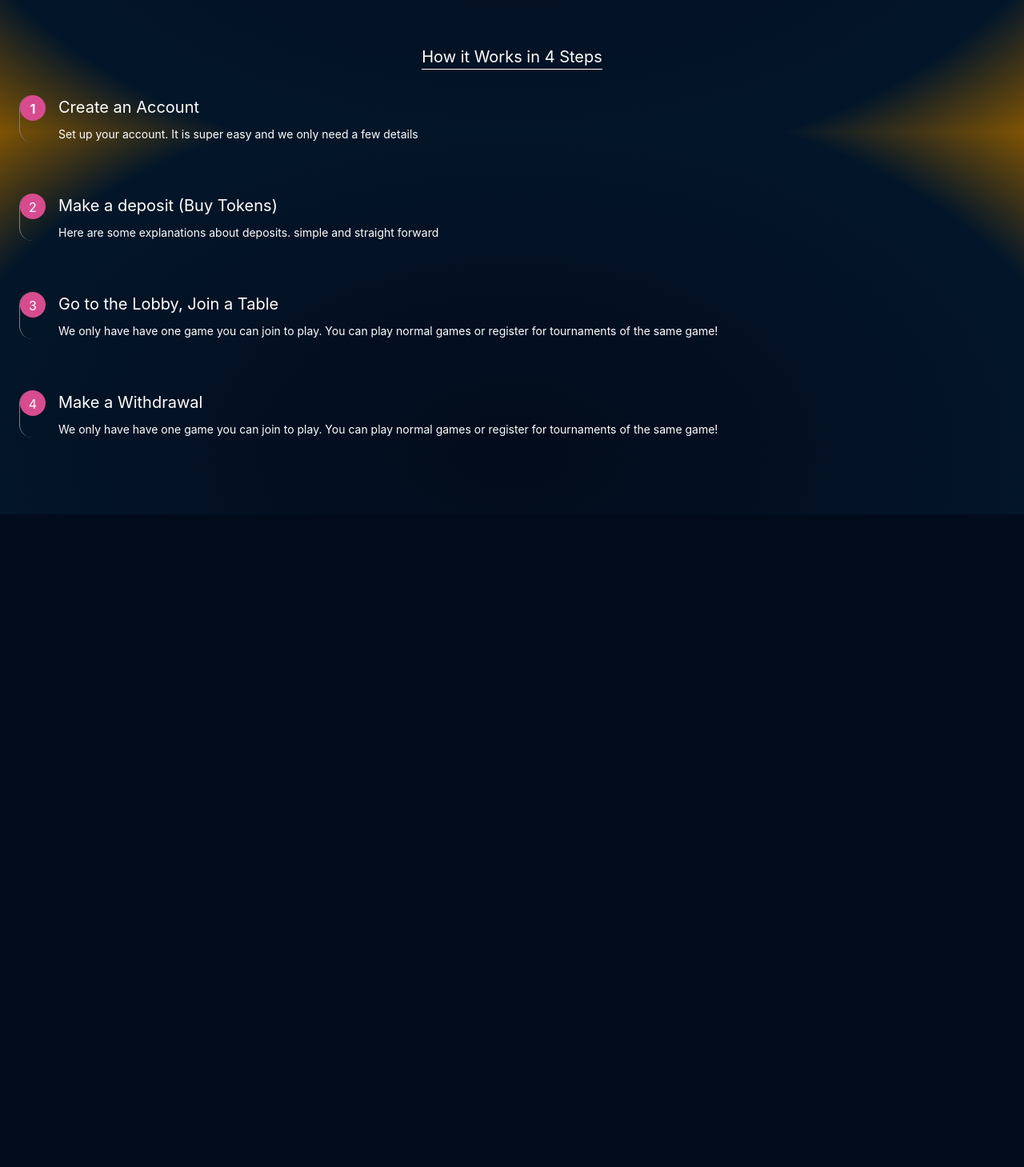
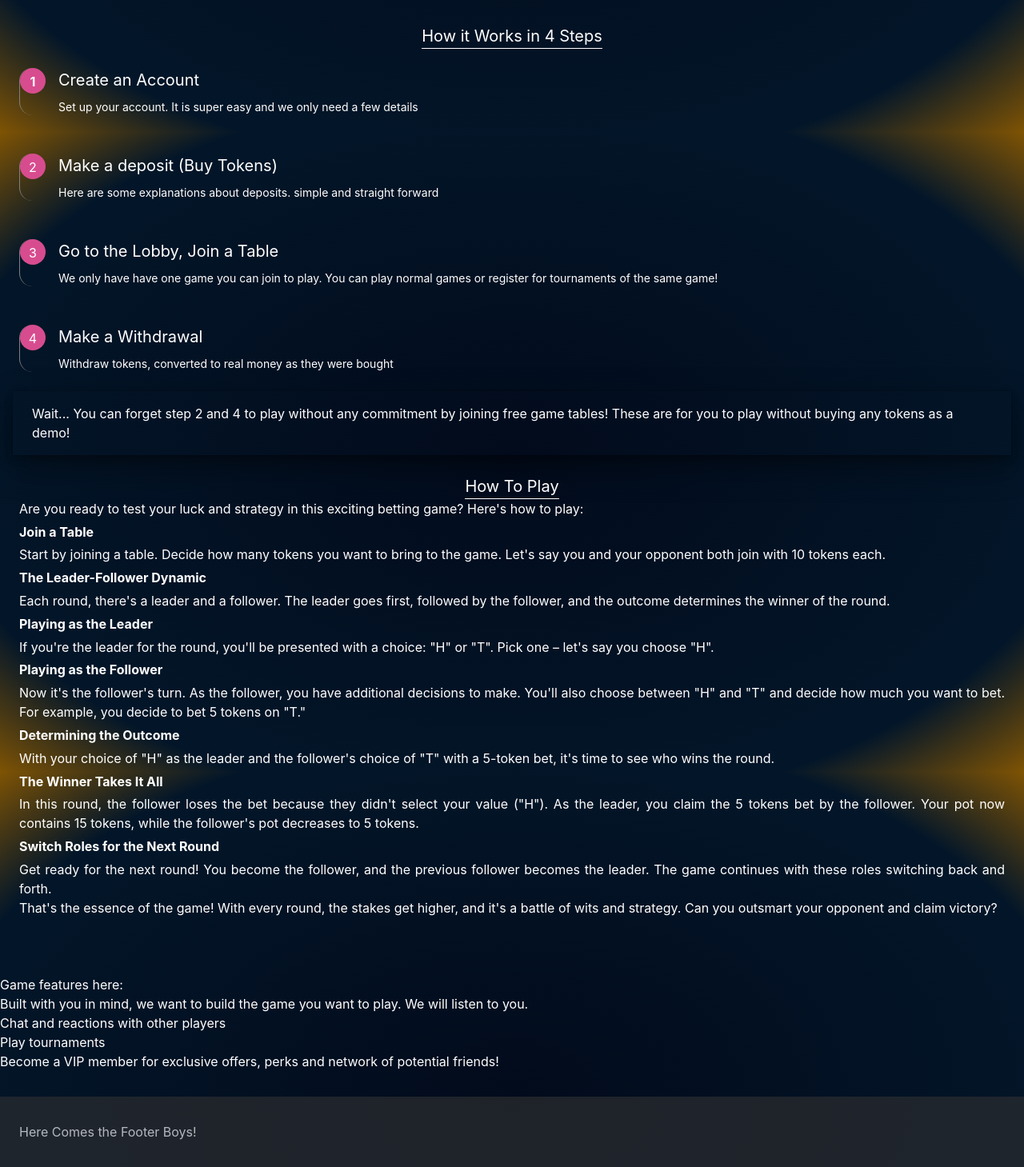
Before and after one commit to MackKaputo/simplewin-website, a Next.js app: page / in a window 1280 px wide. Shown: the part 635-2094 px from the top of the page at 80% size. Before the commit the page ends 1278 px from the top, so only its background shows below. Built offline with nearby package versions, Linux system fonts and the light colour scheme.

Commit message:
Deploy setup

```diff
--- a/app/layout.tsx
+++ b/app/layout.tsx
@@ -4,6 +4,7 @@ import { ChakraProvider } from '@chakra-ui/react'
 import NavBar from '@/components/NavBar'
 import { backgroundColors } from './colors'
 import styles from "./main.module.css"
+import Footer from '@/components/Footer'
 
 const inter = Inter({ subsets: ['latin'] })
 
@@ -25,6 +26,7 @@ export default function RootLayout({
         <ChakraProvider>
           <NavBar />
           {children}
+          <Footer />
         </ChakraProvider>
       </body>
     </html>
--- a/app/page.tsx
+++ b/app/page.tsx
@@ -1,11 +1,15 @@
+import Features from '@/components/Features'
 import HeroSection from '@/components/HeroSection'
 import HowItWorks from '@/components/HowItWorks'
+import HowToPlay from '@/components/HowToPlay'
 
 export default function Home() {
   return (
     <>
       <HeroSection />
       <HowItWorks />
+      <HowToPlay />
+      <Features />
     </>
   )
 }
--- a/components/Features.tsx
+++ b/components/Features.tsx
@@ -0,0 +1,24 @@
+import { Box } from '@chakra-ui/react'
+import React from 'react'
+
+const Features = () => {
+  return (
+    <Box py={["2rem"]}>
+        Game features here:
+        <Box>
+            Built with you in mind, we want to build the game you want to play. We will listen to you.
+        </Box>
+        <Box>
+            Chat and reactions with other players
+        </Box>
+        <Box>
+            Play tournaments
+        </Box>
+        <Box>
+            Become a VIP member for exclusive offers, perks and network of potential friends!
+        </Box>
+    </Box>
+  )
+}
+
+export default Features
--- a/components/Footer.tsx
+++ b/components/Footer.tsx
@@ -0,0 +1,13 @@
+import { backgroundColors } from '@/app/colors'
+import { Box } from '@chakra-ui/react'
+import React from 'react'
+
+const Footer = () => {
+  return (
+    <Box py={["2rem"]} px={["1.5rem"]} bg={backgroundColors.dark_gray} opacity={[".7"]}>
+        Here Comes the Footer Boys!
+    </Box>
+  )
+}
+
+export default Footer
--- a/components/HeroSection.tsx
+++ b/components/HeroSection.tsx
@@ -12,12 +12,12 @@ import gameTableImage from "../public/images/game_table_view.jpeg"
 
 export default function HeroSection() {
     return(
-        <Box  minH={["80vh"]}>
+        <Box  minH={["60vh"]}>
           <Box pt={["1rem"]} px={["1rem"]}>
-            <Text fontSize={["md"]} transform={["rotate(-2deg)"]} textAlign={["center"]} fontWeight={["bold"]}>
-              Bet the Fun Way: Easy, Exciting, and All About You and Your Friends!
+            <Text fontSize={["xl"]} transform={["rotate(0deg)"]} textAlign={["center"]} fontWeight={["bold"]}>
+              Bet the Fun Way: Easy, Exciting, and All About You!
             </Text>
-            <Text fontSize={["md"]} transform={["rotate(-2deg)"]} textAlign={["center"]}>
+            <Text fontSize={["md"]} transform={["rotate(0deg)"]} textAlign={["center"]}>
               Say Goodbye to Complex Games.
             </Text>
           </Box>
@@ -36,12 +36,6 @@ export default function HeroSection() {
                 Enter to Play
               </Button>
             </Box>
-
-            <Box pt={["4rem"]} fontSize={["xl"]}>
-              <Text borderBottom={["1px solid white"]}>
-                How it Works in 4 Steps
-              </Text>
-            </Box>
           </Box>
 
         </Box>
--- a/components/HowItWorks.tsx
+++ b/components/HowItWorks.tsx
@@ -1,11 +1,16 @@
 import { backgroundColors } from '@/app/colors'
-import { Box, Flex } from '@chakra-ui/react'
+import { Box, Flex, Text } from '@chakra-ui/react'
 import React from 'react'
 
 const HowItWorks = () => {
   return (
-    <Box>
-        <Flex gap={["1rem"]} px={["1.5rem"]} py={["2rem"]}>
+    <Box mt={["2rem"]}>
+        <Box fontSize={["xl"]} display={["grid"]} placeItems={["center"]}>
+            <Text borderBottom={["1px solid white"]}>
+                How it Works in 4 Steps
+            </Text>
+        </Box>
+        <Flex gap={["1rem"]} px={["1.5rem"]} py={["1.5rem"]}>
             <Box borderRadius={["full"]} borderLeft={["1px solid gray"]}>
                 <Box bg={backgroundColors.pink} fontWeight={["bold"]} p={[".3rem"]} borderRadius={["full"]} w={["2rem"]} h={["2rem"]} display={["grid"]} placeItems={["center"]}>
                     1
@@ -20,7 +25,7 @@ const HowItWorks = () => {
                 </Box>
             </Box>
         </Flex>
-        <Flex gap={["1rem"]} px={["1.5rem"]} py={["2rem"]}>
+        <Flex gap={["1rem"]} px={["1.5rem"]} py={["1.5rem"]}>
             <Box borderRadius={["full"]} borderLeft={["1px solid gray"]}>
                 <Box bg={backgroundColors.pink} p={[".3rem"]} borderRadius={["full"]} w={["2rem"]} h={["2rem"]} display={["grid"]} placeItems={["center"]}>
                     2
@@ -35,7 +40,7 @@ const HowItWorks = () => {
                 </Box>
             </Box>
         </Flex>
-        <Flex gap={["1rem"]} px={["1.5rem"]} py={["2rem"]}>
+        <Flex gap={["1rem"]} px={["1.5rem"]} py={["1.5rem"]}>
             <Box borderRadius={["full"]} borderLeft={["1px solid gray"]}>
                 <Box bg={backgroundColors.pink} p={[".3rem"]} borderRadius={["full"]} w={["2rem"]} h={["2rem"]} display={["grid"]} placeItems={["center"]}>
                     3
@@ -51,7 +56,7 @@ const HowItWorks = () => {
                 </Box>
             </Box>
         </Flex>
-        <Flex gap={["1rem"]} px={["1.5rem"]} py={["2rem"]}>
+        <Flex gap={["1rem"]} px={["1.5rem"]} py={["1.5rem"]}>
             <Box borderRadius={["full"]} borderLeft={["1px solid gray"]}>
                 <Box bg={backgroundColors.pink} p={[".3rem"]} borderRadius={["full"]} w={["2rem"]} h={["2rem"]} display={["grid"]} placeItems={["center"]}>
                     4
@@ -62,15 +67,13 @@ const HowItWorks = () => {
                     Make a Withdrawal
                 </Box>
                 <Box fontSize={["sm"]}>
-                    We only have have one game you can join to play. You can play normal games or register for tournaments
-                    of the same game!
+                    Withdraw tokens, converted to real money as they were bought
                 </Box>
             </Box>
         </Flex>
-
-
-        <Box p={["2rem"]}>
-
+        <Box px={["1.5rem"]} boxShadow={["dark-lg"]} py={["1rem"]} mx={["1rem"]}>
+            Wait... You can forget step 2 and 4 to play without any commitment by joining free game tables!
+            These are for you to play without buying any tokens as a demo!
         </Box>
     </Box>
   )
--- /dev/null
+++ b/components/HowToPlay.tsx
@@ -0,0 +1,107 @@
+import { Box, Text } from '@chakra-ui/react'
+import React from 'react'
+
+const HowToPlay = () => {
+  return (
+    <Box mb={["1rem"]} p={["1.5rem"]} textAlign={["justify"]}>
+        <Box fontSize={["xl"]} display={["grid"]} placeItems={["center"]}>
+            <Text borderBottom={["1px solid white"]}>
+                How To Play
+            </Text>
+        </Box>
+        <Box>
+          {`Are you ready to test your luck and strategy in this exciting betting game? Here's how to play:`}
+          <Box>
+            <Text fontWeight={["bold"]} py={[".3rem"]}>
+              Join a Table
+            </Text>
+            <Text>
+              {`Start by joining a table. Decide how many tokens you want to bring to the game.
+              Let's say you and your opponent both join with 10 tokens each.`}
+            </Text>
+          </Box>
+          <Box>
+            <Text fontWeight={["bold"]} py={[".3rem"]}>
+              The Leader-Follower Dynamic
+            </Text>
+            <Text>
+              {`Each round, there's a leader and a follower. The leader goes first, followed by the follower,
+              and the outcome determines the winner of the round.`}
+            </Text>
+          </Box>
+          <Box>
+            <Text fontWeight={["bold"]} py={[".3rem"]}>
+              Playing as the Leader
+            </Text>
+            <Text>
+              {`If you're the leader for the round, you'll be presented with a choice: "H" or "T".
+              Pick one – let's say you choose "H".`}
+            </Text>
+          </Box>
+          <Box>
+            <Text fontWeight={["bold"]} py={[".3rem"]}>
+            Playing as the Follower
+            </Text>
+            <Text>
+            {`Now it's the follower's turn. As the follower, you have additional decisions to make.
+            You'll also choose between "H" and "T" and decide how much you want to bet. For example, you decide to bet 5 tokens on "T."`}
+            </Text>
+          </Box>
+          <Box>
+            <Text fontWeight={["bold"]} py={[".3rem"]}>
+              Determining the Outcome
+            </Text>
+            <Text>
+              {`With your choice of "H" as the leader and the follower's choice of "T" with a 5-token bet, it's time to see who wins the round.`}
+            </Text>
+          </Box>
+          <Box>
+            <Text fontWeight={["bold"]} py={[".3rem"]}>
+              The Winner Takes It All
+            </Text>
+            <Text>
+              {`In this round, the follower loses the bet because they didn't select your value ("H"). As the leader,
+              you claim the 5 tokens bet by the follower. Your pot now contains 15 tokens, while the follower's pot decreases to 5 tokens.`}
+            </Text>
+          </Box>
+          <Box>
+            <Text fontWeight={["bold"]} py={[".3rem"]}>
+              Switch Roles for the Next Round
+            </Text>
+            <Text>
+              Get ready for the next round! You become the follower, and the previous follower becomes the leader.
+              The game continues with these roles switching back and forth.
+            </Text>
+          </Box>
+
+          <Box>
+            {`That's the essence of the game! With every round, the stakes get higher, and
+            it's a battle of wits and strategy. Can you outsmart your opponent and claim victory?`}
+          </Box>
+        </Box>
+    </Box>
+  )
+}
+
+
+// French
+
+// Êtes-vous prêt à mettre votre chance et votre stratégie à l'épreuve dans ce jeu de paris passionnant ? Voici comment jouer :
+
+// Rejoignez une Table : Commencez par rejoindre une table. Décidez combien de jetons vous souhaitez apporter au jeu. Disons que vous et votre adversaire rejoignez tous les deux avec 10 jetons chacun.
+
+// La Dynamique du Leader-Suiveur : À chaque tour, il y a un leader et un suiveur. Le leader joue en premier, suivi du suiveur, et le résultat détermine le gagnant du tour.
+
+// Jouer en tant que Leader : Si vous êtes le leader pour le tour, vous aurez le choix : "H" ou "T". Choisissez-en un – disons que vous choisissez "H".
+
+// Jouer en tant que Suiveur : Maintenant, c'est au tour du suiveur. En tant que suiveur, vous avez des décisions supplémentaires à prendre. Vous choisirez également entre "H" et "T" et déciderez combien vous voulez parier. Par exemple, vous décidez de parier 5 jetons sur "T".
+
+// Détermination du Résultat : Avec votre choix de "H" en tant que leader et le choix du suiveur de "T" avec un pari de 5 jetons, il est temps de voir qui remporte le tour.
+
+// Le Vainqueur Remporte Tout : Dans ce tour, le suiveur perd le pari car il n'a pas choisi votre valeur ("H"). En tant que leader, vous réclamez les 5 jetons misés par le suiveur. Votre pot contient maintenant 15 jetons, tandis que le pot du suiveur diminue à 5 jetons.
+
+// Changez de Rôles pour le Prochain Tour : Préparez-vous pour le tour suivant ! Vous devenez le suiveur, et le précédent suiveur devient le leader. Le jeu continue avec ces rôles qui s'inversent.
+
+// C'est l'essence du jeu ! À chaque tour, les enjeux augmentent, et c'est un combat d'astuce et de stratégie. Pouvez-vous surpasser votre adversaire et revendiquer la victoire ?
+
+export default HowToPlay
```
Also changed, not shown: 1 other file (tests, documents, lock files or other folders).
